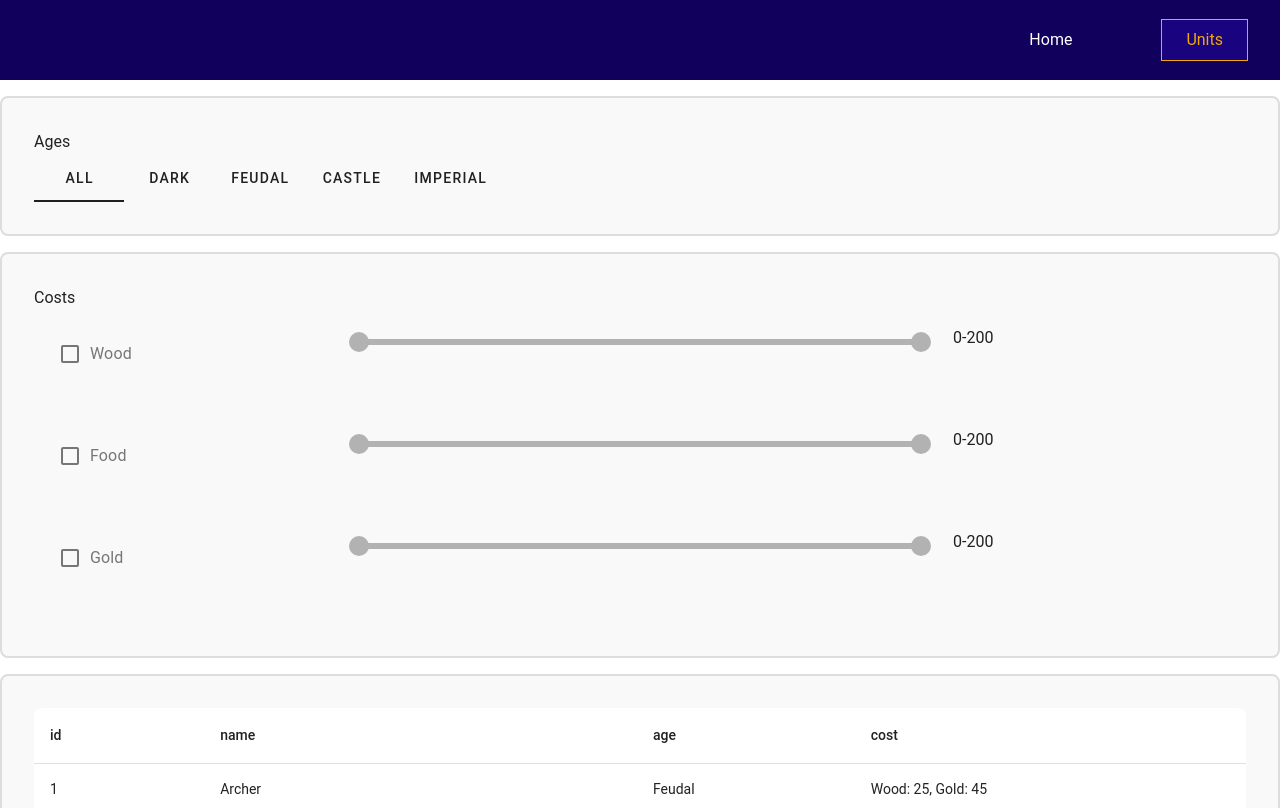
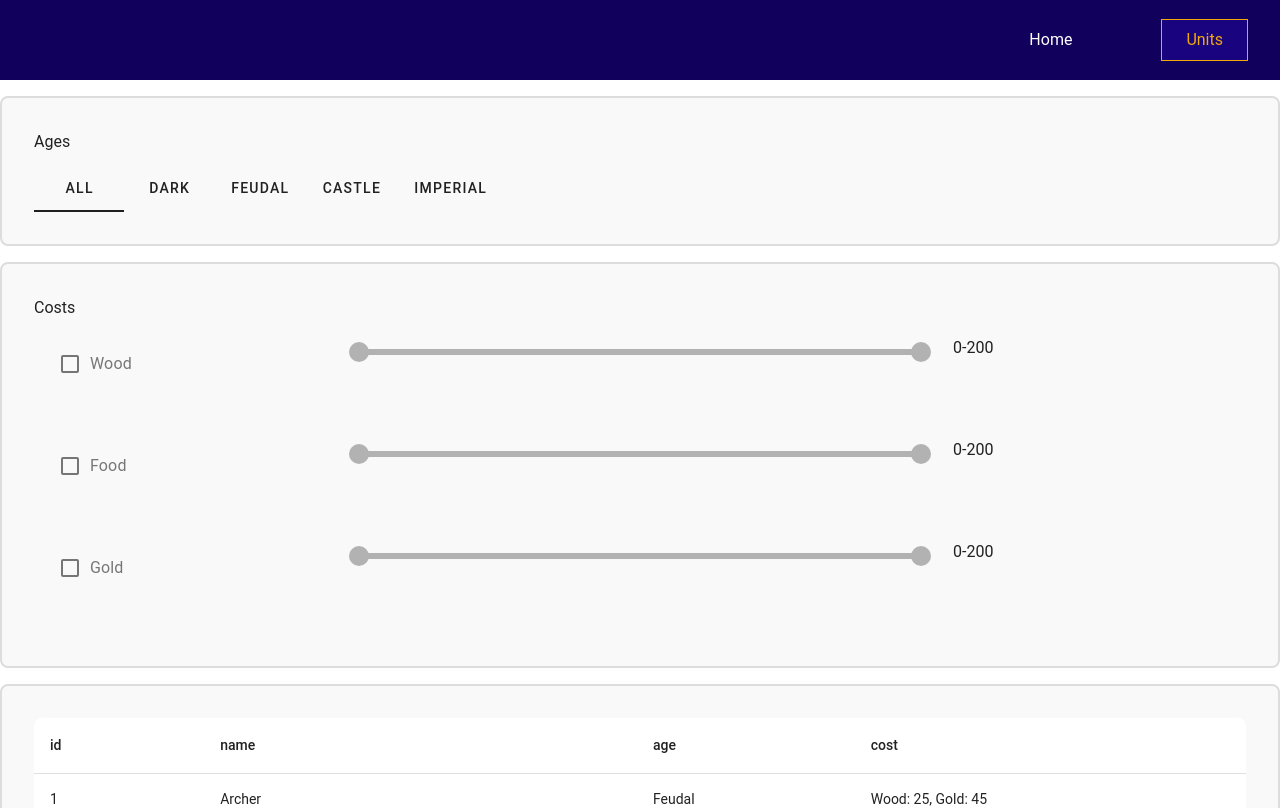
Before and after one commit to semihataman161/adesso-frontend-case, a Vue app: page /units in a window 1280 px wide. Shown: the top 808 px of the page. Built offline with nearby package versions, Linux system fonts and the light colour scheme.

Commit message:
Make AgeFilter bem compatible and arrange styles

```diff
--- a/src/components/units/AgeFilter.vue
+++ b/src/components/units/AgeFilter.vue
@@ -21,10 +21,24 @@ watch(selectedAgeId, (newId) => {
 </script>
 
 <template>
-  <p>Ages</p>
-  <v-tabs v-model="selectedAgeId">
-    <v-tab v-for="ageFilter in ageFilters" :key="ageFilter.id">
-      {{ ageFilter.label }}
-    </v-tab>
-  </v-tabs>
+  <div class="age-selector">
+    <p class="age-selector__title">Ages</p>
+    <v-tabs v-model="selectedAgeId" class="age-selector__tabs">
+      <v-tab
+        v-for="ageFilter in ageFilters"
+        :key="ageFilter.id"
+        class="age-selector__tab"
+      >
+        {{ ageFilter.label }}
+      </v-tab>
+    </v-tabs>
+  </div>
 </template>
+
+<style scoped lang="scss">
+.age-selector {
+  &__title {
+    margin-bottom: 10px;
+  }
+}
+</style>
```
